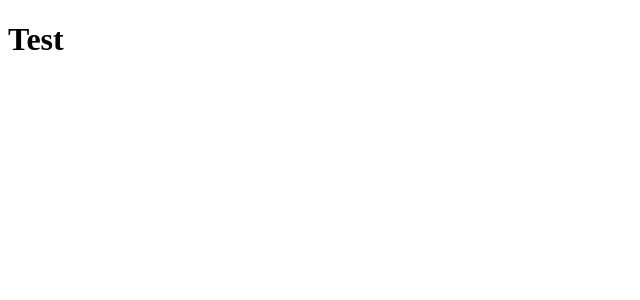
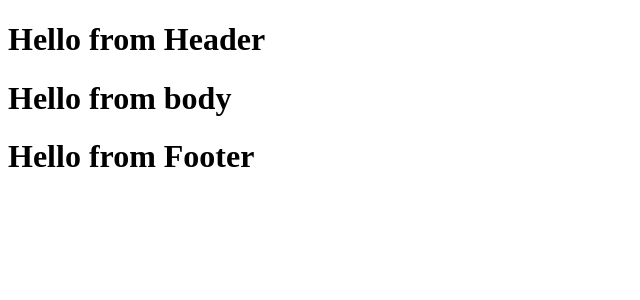
Before and after one commit to Rabee-Omran/Simple-React-Project, a React (Create React App) app: page / in a window 1280 px wide. Shown: the top 300 px of the page, without its empty margins (0-640 px from the left). Built offline with nearby package versions, Linux system fonts and the light colour scheme.

Commit message:
add inner components

```diff
--- a/src/components/App.js
+++ b/src/components/App.js
@@ -1,7 +1,16 @@
 import React from 'react';
+import Body from './Body';
+import Header from './Header';
+import Footer from './Footer';
+function App(){
+  return (
+    <div>
+      <Header/>
+    <Body/>
+    <Footer/>
+    </div>
 
-function App(){
-  return (<h1>Test</h1>);
+  );
 
 }
 
--- /dev/null
+++ b/src/components/Body.js
@@ -0,0 +1,13 @@
+import React from 'react';
+
+function Body(){
+  return (
+    <div>
+   <h1>Hello from body</h1>
+    </div>
+
+  );
+
+}
+
+export default Body;
--- /dev/null
+++ b/src/components/Footer.js
@@ -0,0 +1,13 @@
+import React from 'react';
+
+function Footer(){
+  return (
+    <div>
+   <h1>Hello from Footer</h1>
+    </div>
+
+  );
+
+}
+
+export default Footer;
--- /dev/null
+++ b/src/components/Header.js
@@ -0,0 +1,13 @@
+import React from 'react';
+
+function Header(){
+  return (
+    <div>
+   <h1>Hello from Header</h1>
+    </div>
+
+  );
+
+}
+
+export default Header;
```
